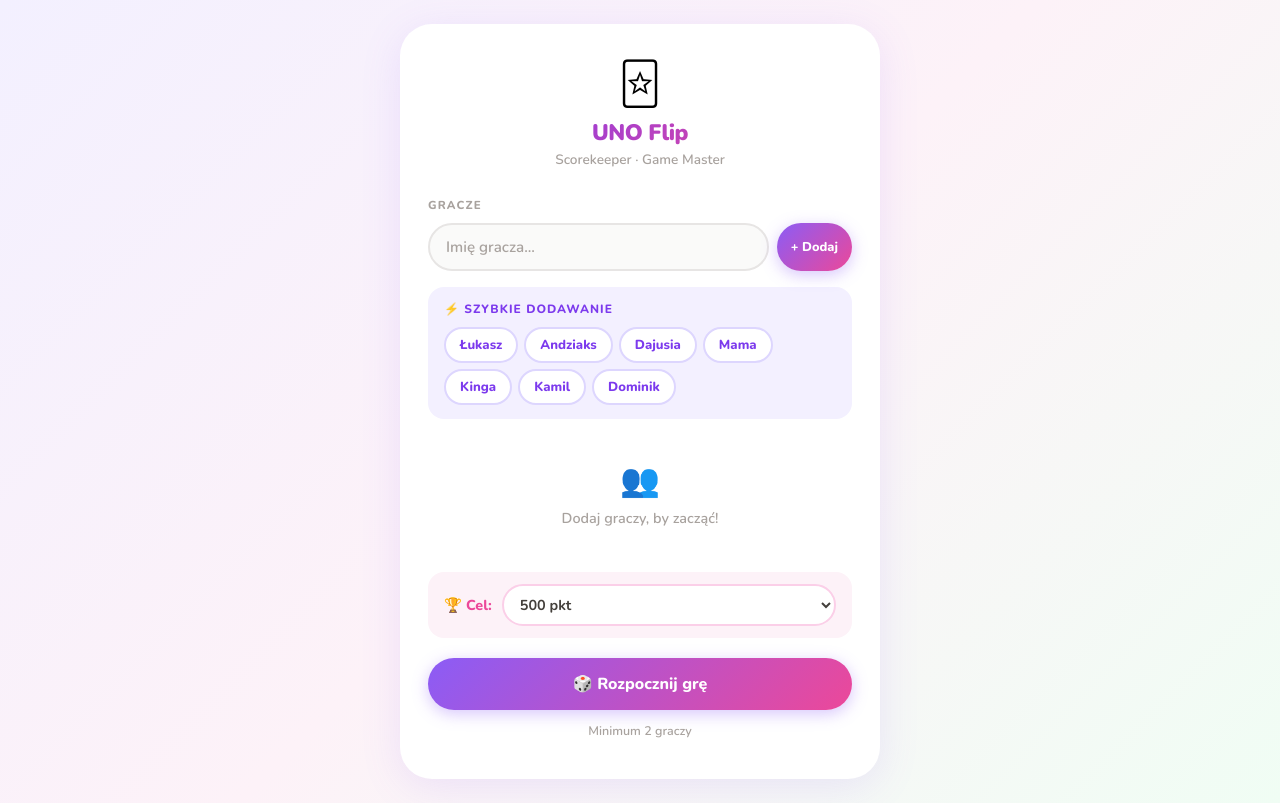
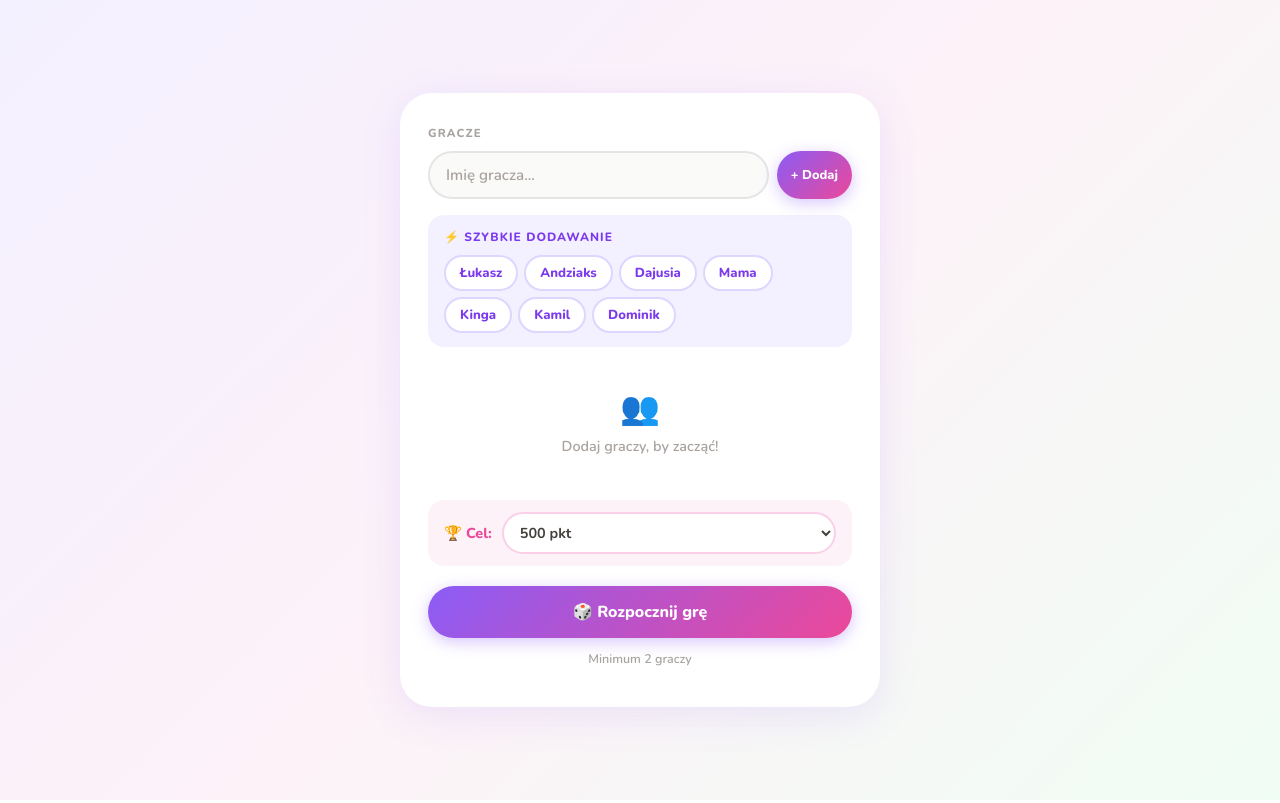
Before and after one commit to just-lukasz/uno-flip-scorekeeper, a plain HTML site: page index.html in a window 1280 px wide. Drawn offline with nearby package versions, Linux system fonts and the light colour scheme.

Commit message:
Update index.html

```diff
--- a/index.html
+++ b/index.html
@@ -692,11 +692,6 @@
 
     <!-- ==================== WIDOK 1: LOBBY ==================== -->
     <div id="lobbyView" class="view active">
-        <div class="app-header">
-            <span class="app-logo">🃟</span>
-            <div class="app-title">UNO Flip</div>
-            <div class="app-subtitle">Scorekeeper · Game Master</div>
-        </div>
 
         <div class="section-label">Gracze</div>
         <div class="input-row">
```
